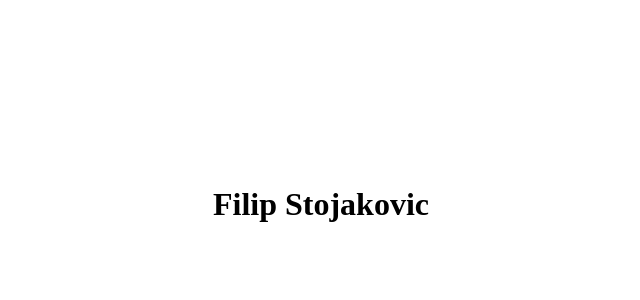
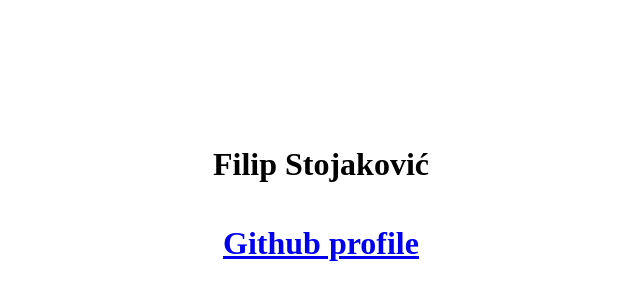
Before and after one commit to filipstojakovic/filipstojakovic.github.io, a plain HTML site: page index.html in a window 1280 px wide. Shown: the part 196-496 px from the top of the page, without its empty margins (319-959 px from the left). Drawn offline with Linux system fonts and the light colour scheme.

Commit message:
add github profile link

```diff
--- a/index.html
+++ b/index.html
@@ -1,13 +1,17 @@
 <!DOCTYPE html>
 <html lang="en">
+	<head>
 		<meta charset="UTF-8" />
 		<meta name="viewport" content="width=device-width, initial-scale=1.0" />
 		<title>Filip Stojakovic</title>
-    <link href="style.css" rel="stylesheet"></link>
+		<link href="style.css" rel="stylesheet" />
 	</head>
 	<body>
-		<div class="perfect-center">
-			<h1>Filip Stojakovic</h1>
+		<div class="perfect-center" style="flex-direction: column">
+			<h1>Filip Stojaković</h1>
+			<h1>
+				<a href="https://github.com/filipstojakovic">Github profile</a>
+			</h1>
 		</div>
 	</body>
 </html>
```
